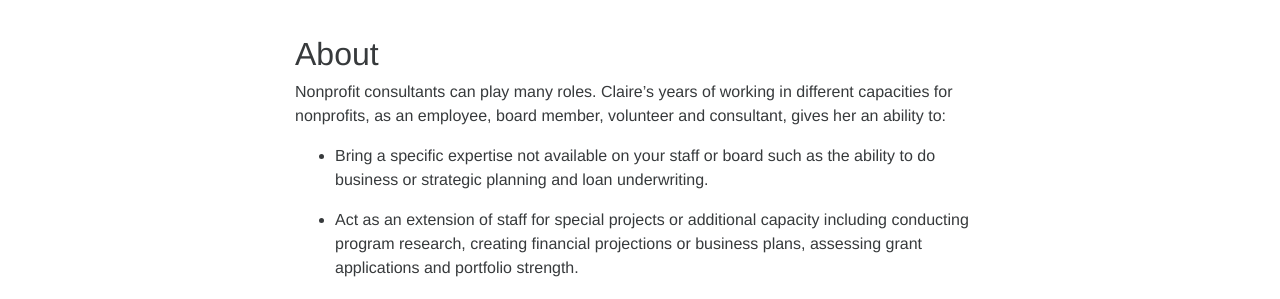
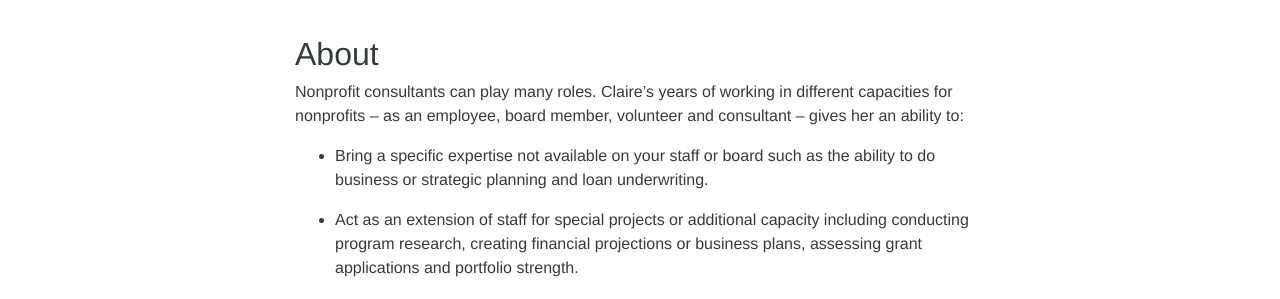
Before and after one commit to ClaireMorduch/clairemorduch, a Jekyll site: the page built from about.md, in a window 1280 px wide. Shown: the part 504-803 px from the top of the page. Built offline with Jekyll 4.4.1, drawn with Linux system fonts in a browser that asks for light colours.

```diff
--- a/about.md
+++ b/about.md
@@ -7,7 +7,7 @@ published: true
 
 
 
-Nonprofit consultants can play many roles.  Claire’s years of working in different capacities for nonprofits, as an employee, board member, volunteer and consultant,  gives her an ability to:
+Nonprofit consultants can play many roles.  Claire’s years of working in different capacities for nonprofits -- as an employee, board member, volunteer and consultant -- gives her an ability to:
 
 * Bring a specific expertise not available on your staff or board such as the ability to do business or strategic planning and loan underwriting.
 
```
